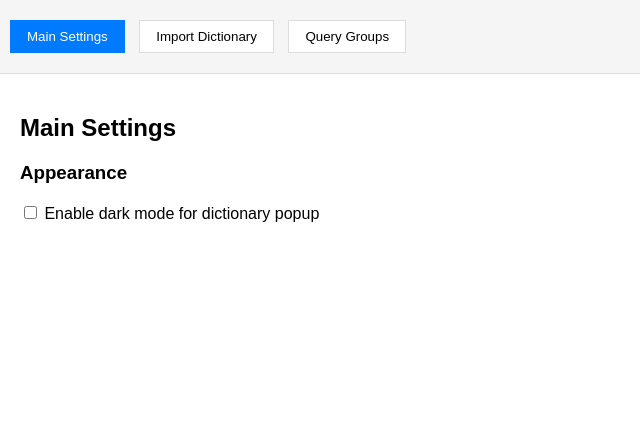
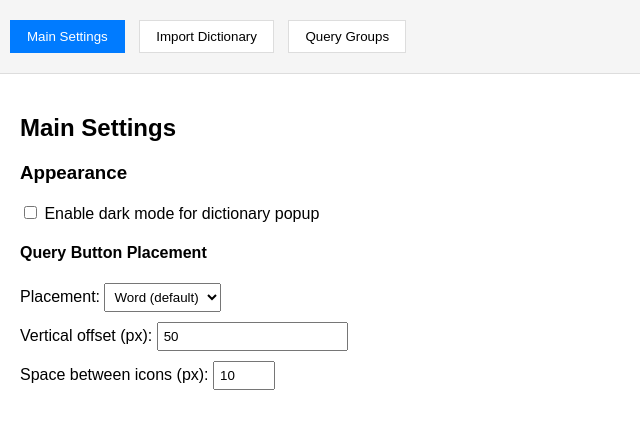
Before and after one commit to windwerfer/LangBro, a browser extension: page options.html in a window 1280 px wide. Shown: the whole page, without its empty margins (0-640 px from the left). Drawn offline with Linux system fonts and the light colour scheme.

Commit message:
feature: placement of the translate icon

```diff
--- a/options.html
+++ b/options.html
@@ -22,7 +22,7 @@
     .icon-option { padding: 5px; border: 1px solid #ddd; cursor: pointer; border-radius: 3px; }
     .icon-option.selected { background: #007bff; color: white; }
     .form-group { margin: 10px 0; }
-    .form-group label { display: block; margin-bottom: 5px; }
+    .form-group label { margin-bottom: 5px; }
     .form-group input, .form-group select { padding: 5px; }
   </style>
 </head>
@@ -42,6 +42,24 @@
       <input type="checkbox" id="darkModeCheckbox" />
       Enable dark mode for dictionary popup
     </label>
+
+    <h4>Query Button Placement</h4>
+    <div class="form-group">
+      <label for="iconPlacement">Placement: </label>
+      <select id="iconPlacement">
+        <option value="right">Right</option>
+        <option value="left">Left</option>
+        <option value="word">Word (default)</option>
+      </select>
+    </div>
+    <div class="form-group">
+      <label for="iconOffset">Vertical offset (px): </label>
+      <input type="number" id="iconOffset" placeholder="-50" value="50">
+    </div>
+    <div class="form-group">
+      <label for="iconSpacing">Space between icons (px): </label>
+      <input type="number" id="iconSpacing" placeholder="10" value="10" min="5" max="50">
+    </div>
   </div>
 
   <!-- Import Dictionary Page -->
--- a/options.js
+++ b/options.js
@@ -8,6 +8,9 @@ document.addEventListener('DOMContentLoaded', () => {
 
   // Main settings elements
   const darkModeCheckbox = document.getElementById('darkModeCheckbox');
+  const iconPlacementSelect = document.getElementById('iconPlacement');
+  const iconOffsetInput = document.getElementById('iconOffset');
+  const iconSpacingInput = document.getElementById('iconSpacing');
 
   // Import page elements
   const filesInput = document.getElementById('filesInput');
@@ -51,16 +54,36 @@ document.addEventListener('DOMContentLoaded', () => {
     document.getElementById('nav-' + pageId.replace('page-', '')).classList.add('active');
   }
 
-  // Load dark mode setting
-  chrome.storage.local.get(['darkMode'], (result) => {
-    console.log('Loaded dark mode setting:', result.darkMode);
+  // Load settings
+  chrome.storage.local.get(['darkMode', 'iconPlacement', 'iconOffset', 'iconSpacing'], (result) => {
+    console.log('Loaded settings:', result);
     darkModeCheckbox.checked = result.darkMode || false;
+    iconPlacementSelect.value = result.iconPlacement || 'word';
+    iconOffsetInput.value = result.iconOffset || 50;
+    iconSpacingInput.value = result.iconSpacing || 10;
   });
 
-  // Save dark mode setting when changed
+  // Save settings when changed
   darkModeCheckbox.addEventListener('change', () => {
     console.log('Saving dark mode setting:', darkModeCheckbox.checked);
     chrome.storage.local.set({ darkMode: darkModeCheckbox.checked });
+  });
+
+  iconPlacementSelect.addEventListener('change', () => {
+    console.log('Saving icon placement setting:', iconPlacementSelect.value);
+    chrome.storage.local.set({ iconPlacement: iconPlacementSelect.value });
+  });
+
+  iconOffsetInput.addEventListener('input', () => {
+    const offset = parseInt(iconOffsetInput.value) || 0;
+    console.log('Saving icon offset setting:', offset);
+    chrome.storage.local.set({ iconOffset: offset });
+  });
+
+  iconSpacingInput.addEventListener('input', () => {
+    const spacing = parseInt(iconSpacingInput.value) || 10;
+    console.log('Saving icon spacing setting:', spacing);
+    chrome.storage.local.set({ iconSpacing: spacing });
   });
 
 
```
Also changed, not shown: content.js (+35 -5 lines).
